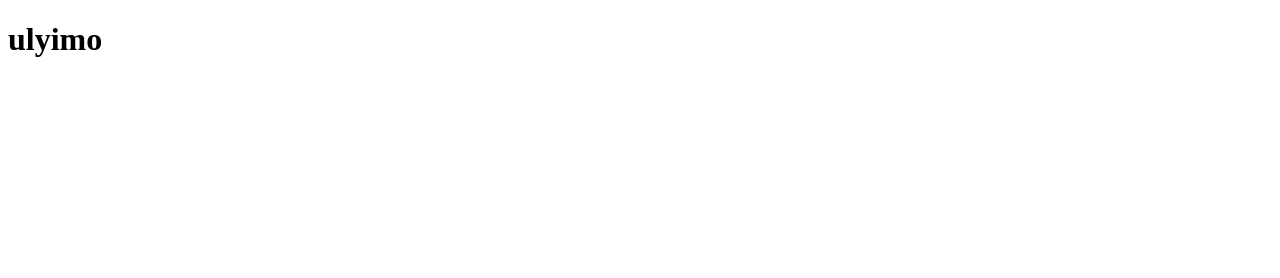
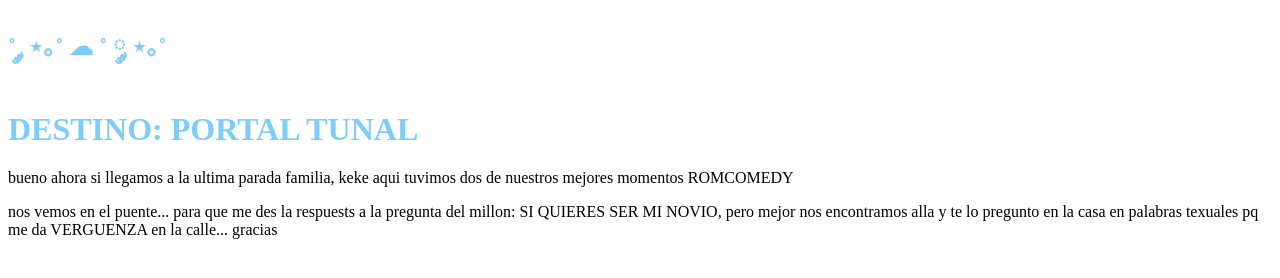
Before and after one commit to julisu-u/lluvia, a plain HTML site: page index.html in a window 1280 px wide. Drawn offline with Linux system fonts and the light colour scheme.

Commit message:
Update index.html

```diff
--- a/index.html
+++ b/index.html
@@ -5,11 +5,29 @@
     <meta name="viewport" content="width=device-width, initial-scale=1.0">
     <title>Document</title>
 
+    <style>
+        h2 {color: #7fccf8 ;}
+             ]
+
+        </style>
+
+
+    <h2>
+        ˚ ༘ ⋆｡˚ ☁︎ ˚ ༘ ⋆｡˚
+    </p>
+
+<style>
+h1 {color: #7fccf8;}
+     ]
+
+</style>
 
 </head>
 <body>
-    <h1> ulyimo </h1>
+    <h1> DESTINO: PORTAL TUNAL </h1>
 
+<P> bueno ahora si llegamos a la ultima parada familia, keke aqui tuvimos dos de nuestros mejores momentos ROMCOMEDY </P>
 
+<P> nos vemos en el puente... para que me des la respuests a la pregunta del millon: SI QUIERES SER MI NOVIO, pero mejor nos encontramos  alla y te lo pregunto en la casa en palabras texuales pq me da VERGUENZA en la calle... gracias </P>
 </body>
 </html>
```
